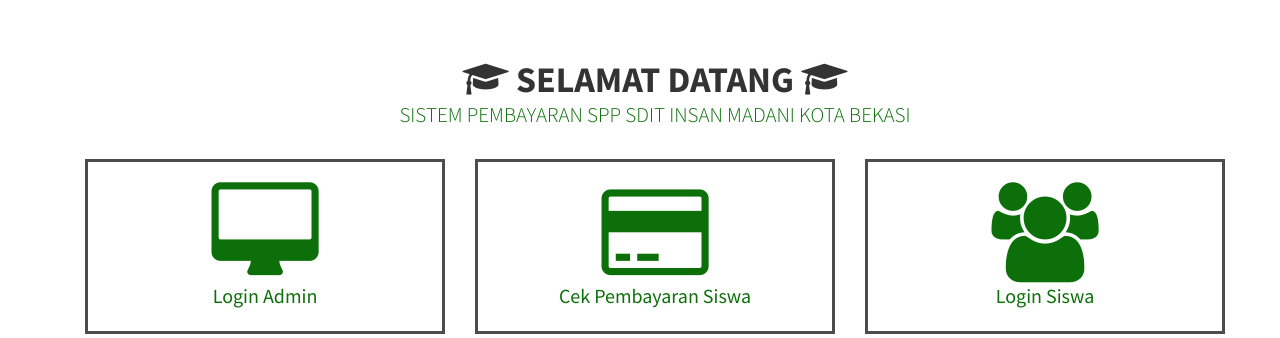
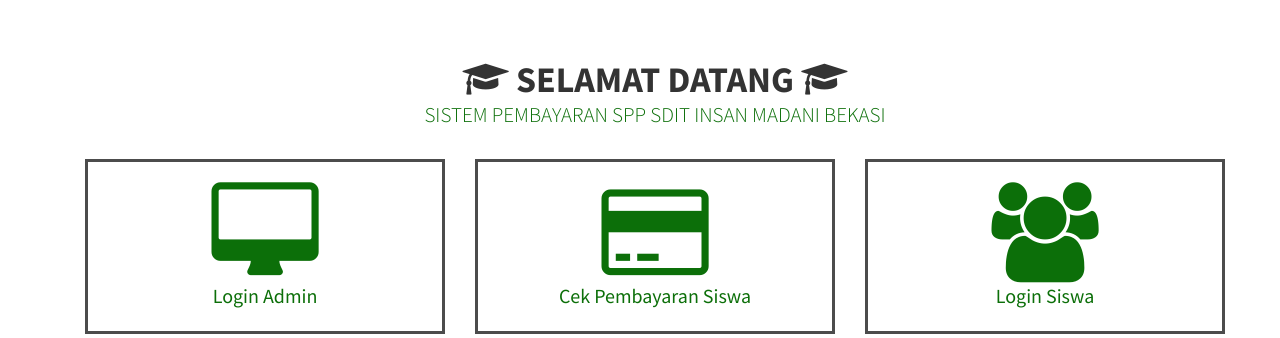
Before and after one commit to donnysanjaya21/SistemSPP, a CodeIgniter app: page /database/ in a window 1280 px wide. Shown: the top 338 px of the page. Run offline with CodeIgniter, Linux system fonts and the light colour scheme.

Commit message:
ganti Judul

```diff
--- a/application/views/portal.php
+++ b/application/views/portal.php
@@ -38,7 +38,7 @@
 			<div class="row">
 				<div class="col-md-12">
 					<h1><i class="fa fa-graduation-cap"></i> SELAMAT DATANG <i class="fa fa-graduation-cap"></i>
-					<p class="lead mb-5 colr">SISTEM PEMBAYARAN SPP SDIT INSAN MADANI KOTA BEKASI</p>
+					<p class="lead mb-5 colr">SISTEM PEMBAYARAN SPP SDIT INSAN MADANI BEKASI</p>
 				</div>
 				<div class="col-md-4">
 					<a href="<?php echo site_url('manage') ?>">
```
